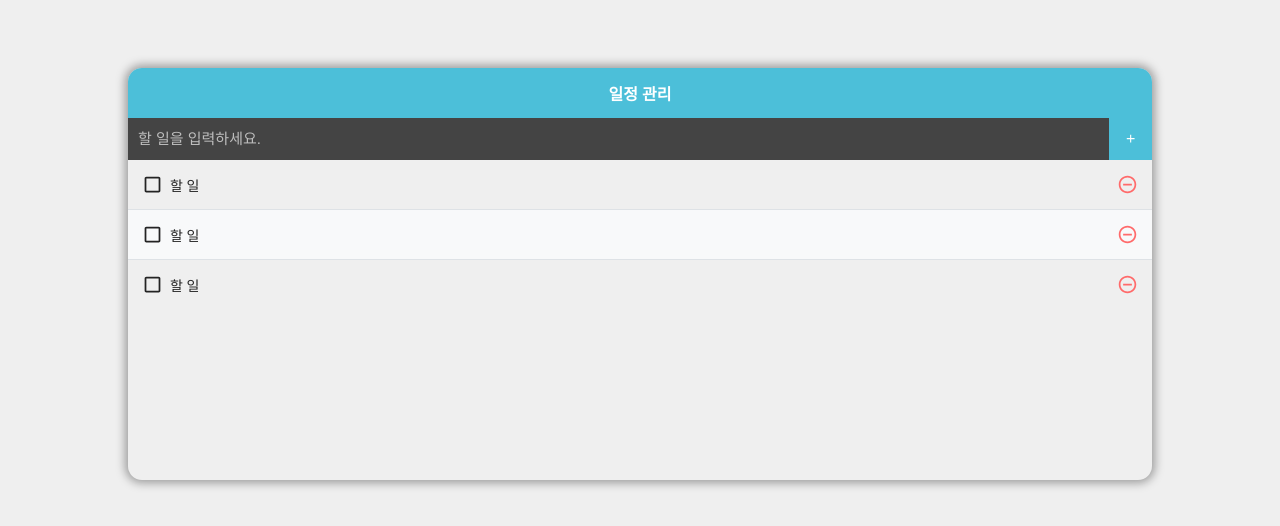
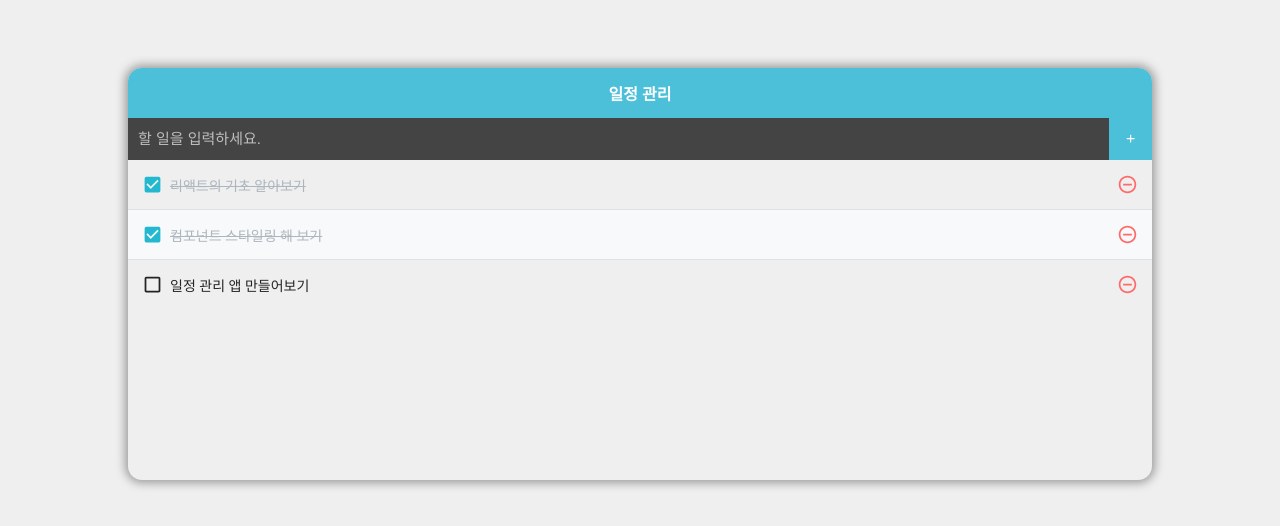
Before and after one commit to jaco6895/react, a React app in the folder react-test/: page / in a window 1280 px wide. Shown: the part 126-652 px from the top of the page. Built offline with nearby package versions, Linux system fonts and the light colour scheme.

Commit message:
할일 정리 useState로 데이터 전달 완료

```diff
--- a/react-test/src/App.js
+++ b/react-test/src/App.js
@@ -1,14 +1,31 @@
-import React from "react";
+import React, { useState } from "react";
 import './scss/style.scss';
 import TodoTemplate from './components/TodoTemplate';
 import TodoInsert from './components/TodoInsert';
 import TodoList from './components/TodoList';
 
 const App = () => {
+    const[todos,setTodos] = useState([
+        {
+            id:1,
+            text:'리액트의 기초 알아보기',
+            checked:true,
+        },
+        {
+            id:2,
+            text:'컴포넌트 스타일링 해 보기',
+            checked:true,
+        },
+        {
+            id:3,
+            text:'일정 관리 앱 만들어보기',
+            checked:false,
+        }
+        ]);
     return(
         <TodoTemplate>
             <TodoInsert/>
-            <TodoList/>
+            <TodoList todos={todos}/>
         </TodoTemplate>
     );
 };
--- a/react-test/src/components/TodoList.js
+++ b/react-test/src/components/TodoList.js
@@ -1,12 +1,12 @@
 import React from "react";
 import TodoListItem from './TodoListItem';
 
-const TodoList = () =>{
+const TodoList = ({todos}) =>{
     return (
         <div className="TodoList">
-            <TodoListItem></TodoListItem>
-            <TodoListItem></TodoListItem>
-            <TodoListItem></TodoListItem>
+            {todos.map(todo => (
+                <TodoListItem todo={todo} key={todo.id}/>
+                ))}
         </div>
     );
 }
--- a/react-test/src/components/TodoListItem.js
+++ b/react-test/src/components/TodoListItem.js
@@ -1,14 +1,16 @@
 import React from "react";
+import cn from 'classnames';
 import {
-    MdCheckBoxOutlineBlank,MdcheckBox,MdRemoveCircleOutline
+    MdCheckBoxOutlineBlank,MdCheckBox,MdRemoveCircleOutline
 } from "react-icons/md";
 
-const TodoListItem = () =>{
+const TodoListItem = ({todo}) =>{
+    const {text , checked} = todo;
     return(
         <div className="TodoListItem">
-            <div className="checkbox">
-                <MdCheckBoxOutlineBlank/>
-                <div className="text">할 일</div>
+            <div className={cn('checkbox',{ checked })}>
+                {checked ? <MdCheckBox /> : <MdCheckBoxOutlineBlank/>}
+                <div className="text">{text}</div>
             </div>
             <div className="remove">
                 <MdRemoveCircleOutline />
```
